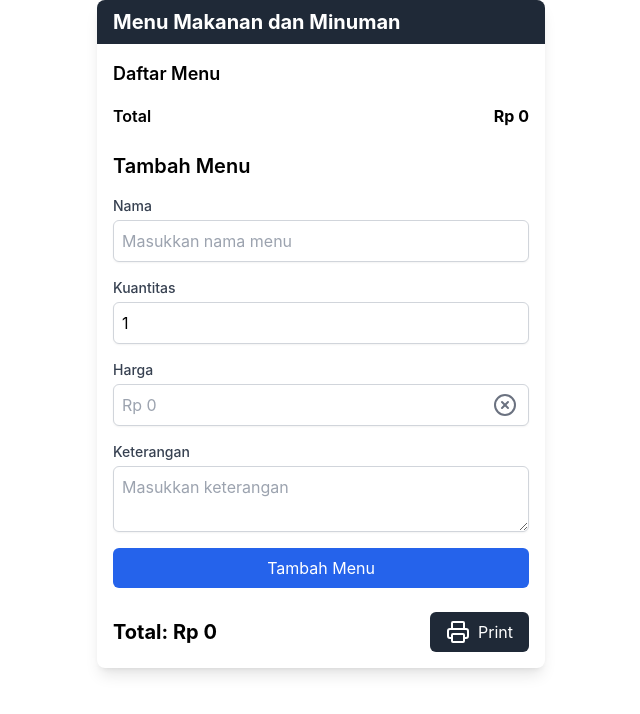
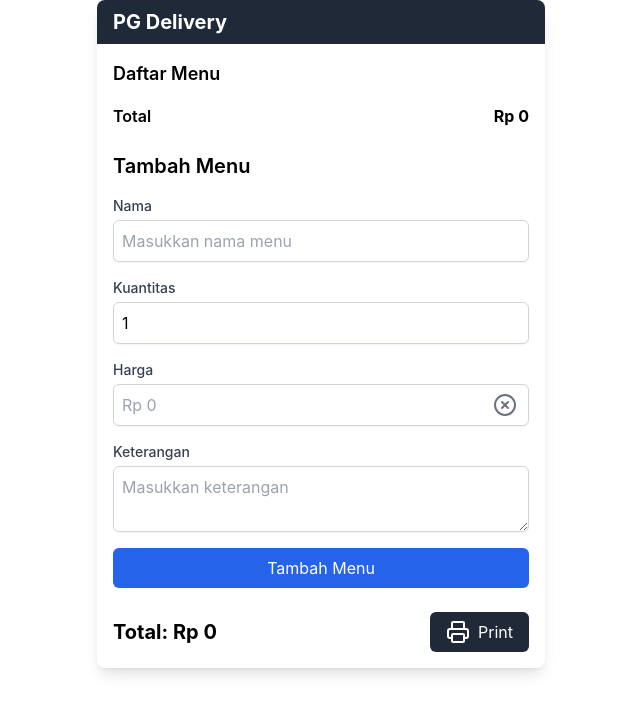
Before and after one commit to albert98612/food_menu2, a React (Create React App) app: page / in a window 1280 px wide. Shown: the top 714 px of the page, without its empty margins (319-959 px from the left). Built offline with nearby package versions, Linux system fonts and the light colour scheme.

Commit message:
no message

```diff
--- a/src/App.js
+++ b/src/App.js
@@ -130,7 +130,7 @@
   return (
     <div className="max-w-md mx-auto bg-white shadow-lg rounded-lg overflow-hidden">
       <header className="bg-gray-800 text-white px-4 py-2 flex justify-between items-center">
-        <h1 className="text-xl font-bold">Menu Makanan dan Minuman</h1>
+        <h1 className="text-xl font-bold">PG Delivery</h1>
       </header>
 
       <main className="p-4">
```
